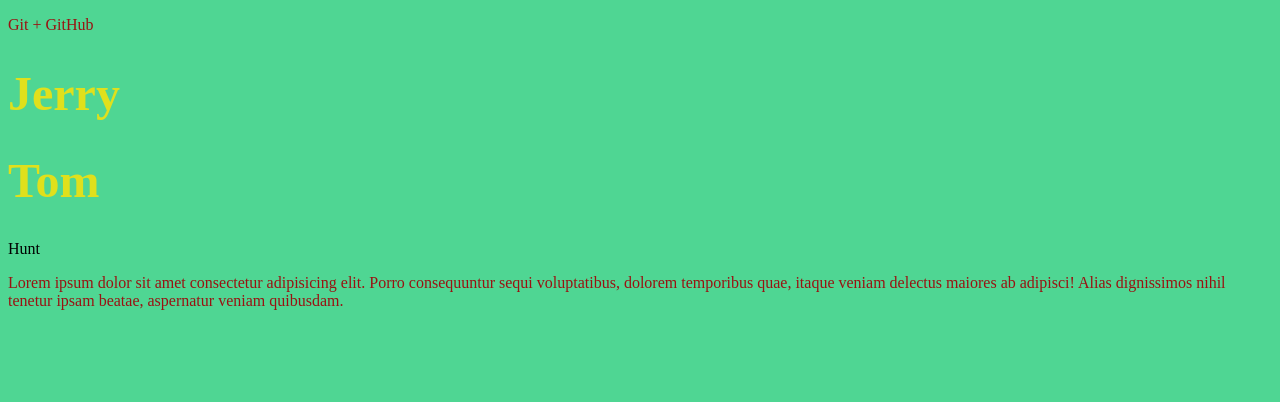
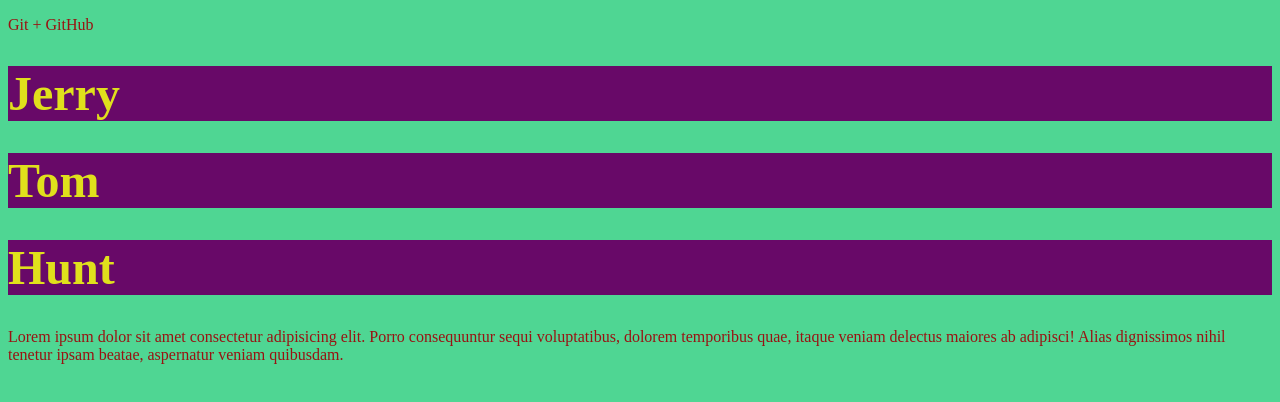
Before and after one commit to davit-aghababyan/test, a plain HTML site: page index.html in a window 1280 px wide. Drawn offline with Linux system fonts and the light colour scheme.

Commit message:
h1 style

```diff
--- a/css/main.css
+++ b/css/main.css
@@ -7,4 +7,5 @@ p{
 h1{
     font-size: 3em;
     color: rgb(224, 224, 28);
+    background-color: rgb(104, 9, 104);
 }
--- a/index.html
+++ b/index.html
@@ -9,7 +9,7 @@
         <p>Git + GitHub</p>
         <h1>Jerry</h1>
         <h1>Tom</h1>
-        <h>Hunt</h>
+        <h1>Hunt</h1>
         <p>
             Lorem ipsum dolor sit amet consectetur adipisicing elit.
             Porro consequuntur sequi voluptatibus, dolorem temporibus quae,
```
